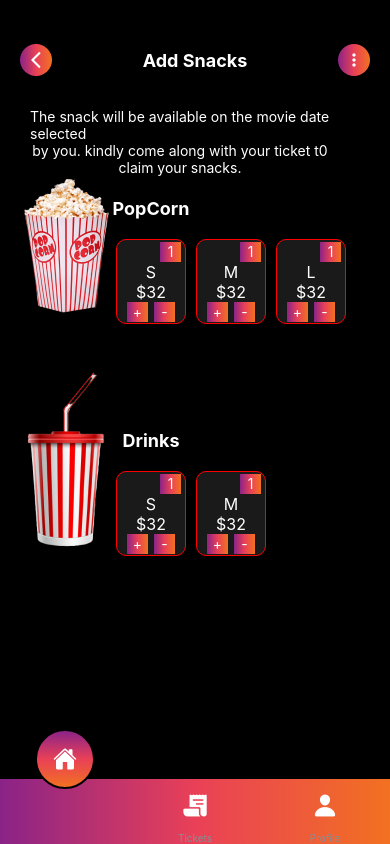
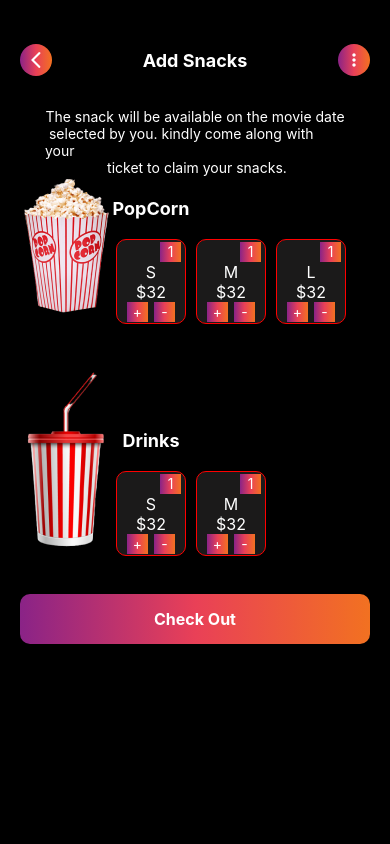
Before and after one commit to Marvidik/MovieApp, a React Native app: screen /SnacksScreen in a window 390 px wide. Built offline with nearby package versions, Linux system fonts and the light colour scheme.

Commit message:
added more features

```diff
--- a/App.js
+++ b/App.js
@@ -63,67 +63,14 @@ const TicketsStack = () => (
 
 const App = () => {
   return (
-    <LinearGradient
-      colors={['#8A2387', '#E94057', '#F27121']} // Add your gradient colors here
-      start={{ x: 0, y: 0 }}
-end={{ x: 1, y: 0 }}
-      style={{ flex: 1 }}
-    >
       <NavigationContainer  >
-        <Tab.Navigator
-          screenOptions={{
-            tabBarStyle: {
-              backgroundColor: all, // Background color
-              borderTopWidth: 0, // Remove top border
-              height:65
-            },
-            tabBarIconStyle: {
-              // Style for all icons
+        <Stack.Navigator>
+        <Stack.Screen name="Tickets" component={HomeScreen} options={{ headerShown: false }}/>
+        <Stack.Screen name="DateandTimeScreen" component={DateandTimeScreen} options={{ headerShown: false }}/>
+        <Stack.Screen name="SnacksScreen" component={SnacksScreen} options={{ headerShown: false }}/>
+      </Stack.Navigator>
+      </NavigationContainer>
 
-            },
-            tabBarActiveTintColor: '#fff', // Active tab color
-            tabBarInactiveTintColor: '#868e96', // Inactive tab color
-            tabBarLabelStyle: {
-              // Style for all labels (if visible)
-            },
-          }}
-          style={{
-            backgroundColor: 'transparent', // Set this to your gradient background color
-            borderTopWidth: 0, // Remove the top border
-          }}
-        >
-          <Tab.Screen
-            name="Home"
-            component={TicketsStack}
-            options={({ route }) => ({
-              tabBarButton: (props) => (
-                <FloatingTab
-                  {...props}
-                  icon="home"
-                  onPress={props.onPress}
-                  isFocused={props.isFocused}
-                />
-              ),
-              headerShown: false,
-            })}
-          />
-          <Tab.Screen
-          name="Tickets"
-          component={SettingsScreen}
-          options={{
-            tabBarIcon: ({ color, size }) => <Icon name="receipt" size={size} color={"#fff"} />,
-          }}
-        />
-          <Tab.Screen
-          name="Profile"
-          component={ProfileScreen}
-          options={{
-            tabBarIcon: ({ color, size }) => <Icon name="person" size={size} color={"#fff"} />,
-          }}
-        />
-        </Tab.Navigator>
-      </NavigationContainer>
-       </LinearGradient>
   );
 };
 
--- a/Screens/DateandTimeScreen.js
+++ b/Screens/DateandTimeScreen.js
@@ -6,6 +6,7 @@ import BottonComponent from '../Components/BottonComponent';
 import TimeSelectionComponent from '../Components/TimeSelectionComponent';
 import { useNavigation } from '@react-navigation/native';
 import SnacksScreen from './SnacksScreen';
+import ButtonComponent from '../Components/BottonComponent';
 
 export default function DateandTimeScreen() {
     const all =<LinearGradient
@@ -16,8 +17,8 @@ end={{ x: 1, y: 0 }}
 
 const navigation = useNavigation();
 
-  const navigateToOtherScreen = () => {
-    navigation.navigate('SnacksScreen'); // Replace 'OtherScreen' with the name of your screen
+ const navigateToOtherScreen = () => {
+    navigation.navigate('SnacksScreen'); // Replace 'OntherScreen' with the name of your screen
   };
   return (
     <View style={styles.container}>
@@ -46,25 +47,20 @@ const navigation = useNavigation();
       </View>
       <Text style={styles.text4}>Time</Text>
       <View style={styles.box}>
+      <TimeSelectionComponent  style2={{backgroundColor:'black'}} text={"10:00am"}/>
+        <TimeSelectionComponent  style2={{backgroundColor:'black'}} text={"2:00pm"}/>
+        <TimeSelectionComponent  style2={{backgroundColor:'#E94057'}} text={"4:00pm"}/>
+        <TimeSelectionComponent  style2={{backgroundColor:'black'}} text={"6:00pm"}/>
+        <TimeSelectionComponent  style2={{backgroundColor:'black'}} text={"8:00pm"}/>
+        <TimeSelectionComponent  style2={{backgroundColor:'black'}} text={"1:00am"}/>
+      </View>
 
       <TouchableOpacity
               style={styles.button}
               onPress={navigateToOtherScreen}
             >
-      <TimeSelectionComponent  style2={{backgroundColor:'black'}} text={"10:00am"}/>
+      <ButtonComponent  text={"Check Out"}/>
       </TouchableOpacity>
-        <TimeSelectionComponent  style2={{backgroundColor:'black'}} text={"2:00pm"}/>
-        <TouchableOpacity
-              style={styles.button}
-              onPress={navigateToOtherScreen}
-            >
-
-        <TimeSelectionComponent  style2={{backgroundColor:'#E94057'}} text={"4:00pm"}/>
-            </TouchableOpacity>
-        <TimeSelectionComponent  style2={{backgroundColor:'black'}} text={"6:00pm"}/>
-        <TimeSelectionComponent  style2={{backgroundColor:'black'}} text={"8:00pm"}/>
-        <TimeSelectionComponent  style2={{backgroundColor:'black'}} text={"1:00am"}/>
-      </View>
 
       </View>
 
@@ -119,5 +115,6 @@ const styles = StyleSheet.create({
       box:{
         flexDirection:"row",
         paddingHorizontal:20
-      }
+      },
+      button:{}
 })
--- a/Screens/HomeScreen.js
+++ b/Screens/HomeScreen.js
@@ -22,12 +22,12 @@ export default function HomeScreen() {
 
       <View style={styles.box1}>
         <ImageIconComponent source={require("../assets/profile.jpg")}/>
-        <Text style={styles.text}>Choose Movies</Text>
+        <Text style={styles.text}>Amandas Prime Movies</Text>
         <ImageIconComponent source={require("../assets/carbon_notification.png")}/>
       </View>
 
       <TextInputComponent/>
-
+      <ScrollView>
       <Text style={styles.text2}>Trending Now</Text>
 
       <View style={styles.box2}>
@@ -42,7 +42,7 @@ export default function HomeScreen() {
         </TouchableOpacity>
 
       </View>
-    <ScrollView>
+
 
       <Text style={styles.text3}>Recommended</Text>
 
--- a/Screens/SnacksScreen.js
+++ b/Screens/SnacksScreen.js
@@ -1,9 +1,15 @@
-import { View, Text,StyleSheet,Image } from 'react-native'
+import { View, Text,StyleSheet,Image,TouchableOpacity } from 'react-native'
 import React from 'react'
 import IconComponent from '../Components/IconComponent'
 import SnacksComponent from '../Components/SnacksComponent'
+import ButtonComponent from '../Components/BottonComponent';
+import { useNavigation } from '@react-navigation/native';
 
 export default function SnacksScreen() {
+  const navigation = useNavigation();
+  const navigateToOtherScreen = () => {
+    navigation.navigate('SnacksScreen'); // Replace 'OntherScreen' with the name of your screen
+  };
   return (
     <View  style={styles.container}>
       <View style={styles.box1}>
@@ -12,9 +18,9 @@ export default function SnacksScreen() {
         <IconComponent source={require("../assets/first.png")}/>
       </View>
       <View style={styles.box2}>
-        <Text style={styles.text2}>The snack will be available on the movie date selected</Text>
-        <Text style={styles.text2}>by you. kindly come along with your ticket t0</Text>
-        <Text style={styles.text2}>claim your snacks.</Text>
+        <Text style={styles.text2}>The snack will be available on the movie date</Text>
+        <Text style={styles.text2}> selected by you. kindly come along with your </Text>
+        <Text style={styles.text2}> ticket to claim your snacks.</Text>
       </View>
 
       <View style={styles.box3}>
@@ -35,6 +41,12 @@ export default function SnacksScreen() {
         </View>
         <SnacksComponent   size={"M"}  amount={"32"} />
       </View>
+      <TouchableOpacity
+              style={styles.button}
+              onPress={navigateToOtherScreen}
+            >
+      <ButtonComponent  text={"Check Out"}/>
+      </TouchableOpacity>
     </View>
   )
 }
@@ -67,7 +79,8 @@ const styles = StyleSheet.create({
         width:320,
         paddingTop:31.5,
         paddingHorizontal:10,
-        alignItems:"center"
+        alignItems:"center",
+        alignSelf:"center"
     },
     box3:{
         paddingTop:40.97,
@@ -83,5 +96,8 @@ const styles = StyleSheet.create({
         fontWeight:"700",
         alignSelf:"center",
         paddingBottom:20
+    },
+    button:{
+
     }
 })
```
Also changed, not shown: savedcomments.js (added, +61 -0 lines).
